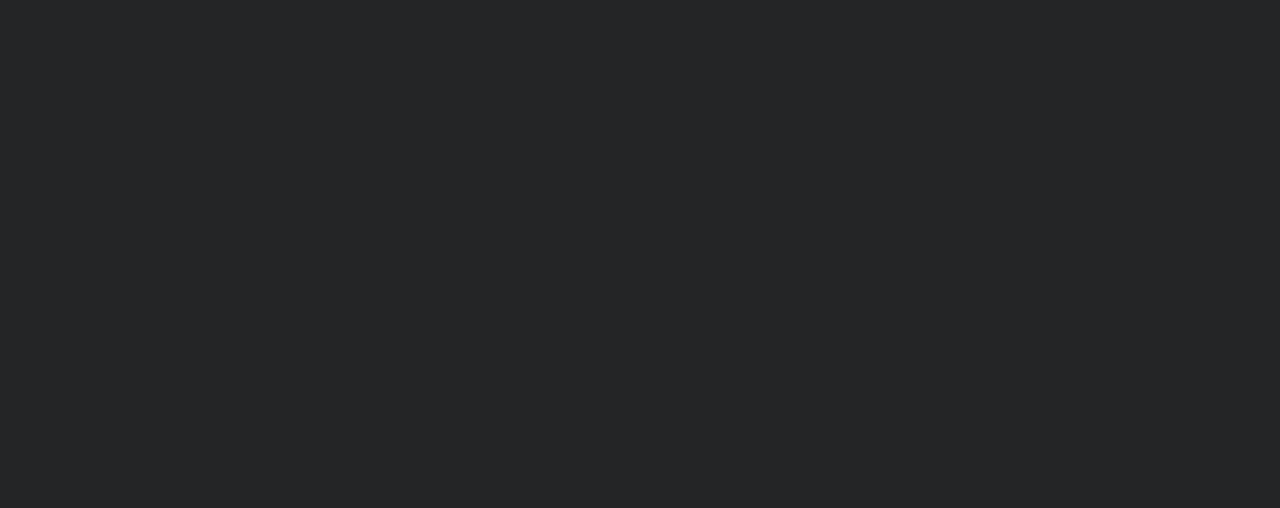
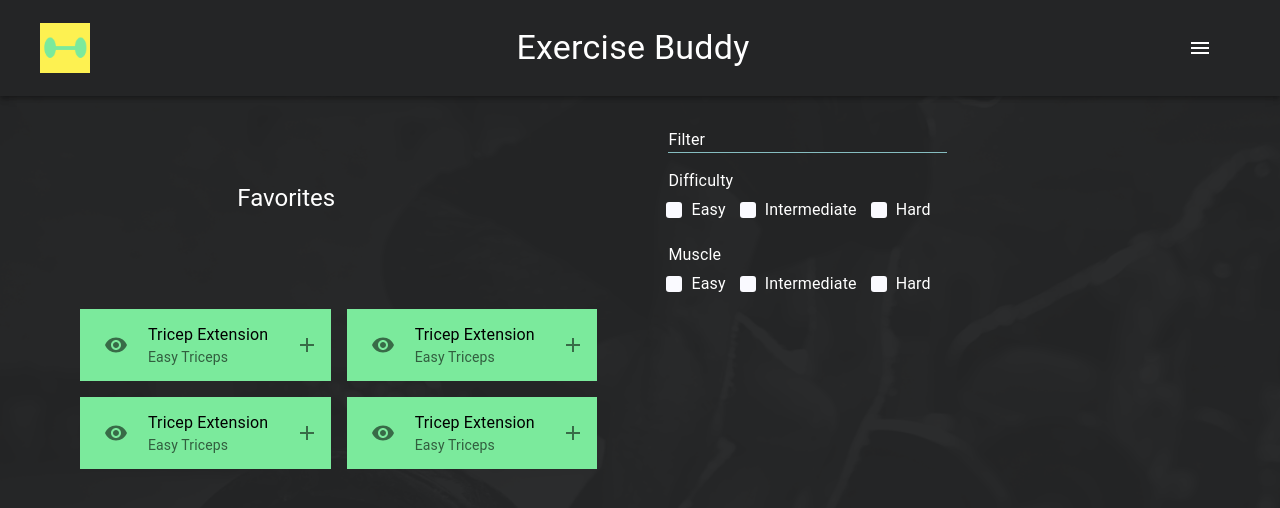
Before and after one commit to Necolanch/exercise-buddy, a React (Create React App) app in the folder exercise-buddy/: page /favorites in a window 1280 px wide. Before the commit this address had no page. Shown: the top 508 px of the page. Built offline with nearby package versions, Linux system fonts and the light colour scheme.

Commit message:
Create favorites page and configure popup to work when adding exercise on favorites and search pages

```diff
--- a/exercise-buddy/src/App.js
+++ b/exercise-buddy/src/App.js
@@ -6,6 +6,7 @@ import Search from './pages/Search';
 import ViewExercise from './pages/ViewExercise';
 import Plan from './pages/Plan';
 import EditPlan from './pages/EditPlan';
+import Favorites from './pages/Favorites';
 
 //Landing, signup, and login pages to come when I work on that functionality because they are extremely simple
 function App() {
@@ -17,6 +18,7 @@ function App() {
         <Route path="/view" element={<ViewExercise/>}/>
         <Route path="/plan" element={<Plan/>}/>
         <Route path="/edit" element={<EditPlan/>}/>
+        <Route path="/favorites" element={<Favorites/>}/>
       </Routes>
     </div>
   );
--- a/exercise-buddy/src/pages/Favorites.js
+++ b/exercise-buddy/src/pages/Favorites.js
@@ -1,11 +1,43 @@
-import { Box } from "@mui/material";
+import { useState } from "react";
+import { Box, Divider, Typography } from "@mui/material";
 import HamburgerMenu from "../Components/HamburgerMenu";
+import Filter from "../Components/Filter";
+import PopUp from "../Components/Popup";
+import { AddList } from "../Components/List";
 
 const Favorites = props => {
+    const [open, setOpen]=useState(false);
+
+    const handleOpen=()=>{
+        setOpen(true)
+    }
+
+    const handleClose=()=>{
+        setOpen(false);
+    }
     return (
         <Box>
             <HamburgerMenu/>
             <img src={require("../IMG/exercising.jpg")} alt="People exercising background" style={{position:"absolute", width:"100vw", height:"100vh", opacity:".03", filter:"grayscale(100%)", zIndex:"-99"}}/>
+
+            <Box sx={{display:"flex", alignItems:"center", justifyContent:"space-evenly", color:"white"}}>
+            <Typography variant="h5" component="h3" sx={{color:"white", marginLeft:"-4em"}}>Favorites</Typography>
+              <Box sx={{marginTop:"2em"}}>
+              <Typography>Filter</Typography>
+              <Divider sx={{backgroundColor:"#99D7DB"}}/>
+                <Box sx={{display:"flex", flexDirection:"column", marginTop:"1em"}}>
+                <Typography>Difficulty</Typography>
+                <Filter/>
+                <Typography sx={{marginTop:"1em"}}>Muscle</Typography>
+                <Filter/>
+                </Box>
+              </Box>
+            </Box>
+
+            <Box sx={{marginLeft:"5em"}}>
+            <AddList handleOpen={handleOpen}/>
+            </Box>
+            <PopUp open={open} handleClose={handleClose}/>
         </Box>
     )
 }
--- a/exercise-buddy/src/pages/Search.js
+++ b/exercise-buddy/src/pages/Search.js
@@ -1,14 +1,25 @@
+import { useState } from "react";
 import HamburgerMenu from "../Components/HamburgerMenu";
 import { SearchInput } from "../Components/Input";
 import { AddList } from "../Components/List";
 import Filter from "../Components/Filter";
 import MyButton from "../Components/Button";
+import PopUp from "../Components/Popup";
 
 import { Box, Typography } from "@mui/material";
 
 const Search = props => {
+    const [open, setOpen]=useState(false);
+
+    const handleOpen=()=>{
+        setOpen(true)
+    }
+
+    const handleClose=()=>{
+        setOpen(false);
+    }
     return(
-        <div>
+        <Box sx={{width:"100vw"}}>
             <HamburgerMenu/>
             <img src={require("../IMG/exercising.jpg")} alt="People exercising background" style={{position:"absolute", width:"100vw", height:"100vh", opacity:".03", filter:"grayscale(100%)", zIndex:"-99"}}/>
 
@@ -26,9 +37,11 @@ const Search = props => {
 
             <Box sx={{display:"flex", flexDirection:"column", marginLeft:"5em"}}>
             <Typography variant="h6" sx={{color:"white ",width:"50vw", textAlign:"center", marginLeft:"-4em"}}>Results</Typography>
-            <AddList/>
+            <AddList handleOpen={handleOpen}/>
             </Box>
-        </div>
+
+            <PopUp open={open} handleClose={handleClose}/>
+        </Box>
     )
 }
 
```
